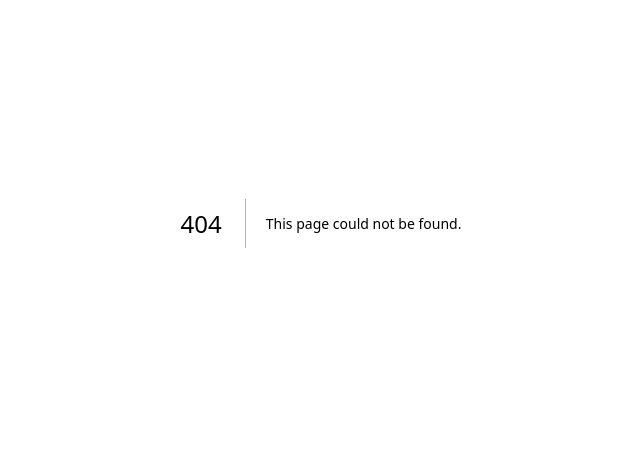
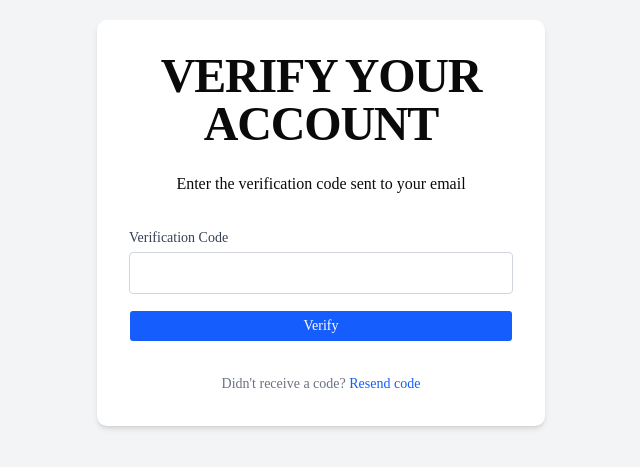
Before and after one commit to Rishi-Rana01/quite-app, a Next.js app: page /verify/1 in a window 1280 px wide. Before the commit this address had no page. Shown: the part 177-644 px from the top of the page, without its empty margins (319-959 px from the left). Built offline with nearby package versions, Linux system fonts and the light colour scheme.

Commit message:
implement account verification page with code validation and API integration

```diff
--- /dev/null
+++ b/src/app/(auth)/verify/[username]/page.tsx
@@ -0,0 +1,89 @@
+"use client"
+import { verifySchema } from '@/schemas/verifySchema'
+import { zodResolver } from "@hookform/resolvers/zod"
+import { useParams, useRouter } from 'next/navigation'
+import * as z from "zod"
+import React from 'react'
+import { useForm } from 'react-hook-form'
+import { toast } from 'sonner'
+import axios, { AxiosError } from 'axios'
+import { ApiResponse } from '@/types/ApiResponse'
+import Link from 'next/link'
+import { Button } from '@/components/ui/button'
+
+const VerifyPage = () => {
+    const router = useRouter()
+    const params = useParams<{ username: string }>()
+
+    const { register, handleSubmit, formState: { errors } } = useForm<z.infer<typeof verifySchema>>({
+        resolver: zodResolver(verifySchema),
+        defaultValues: {
+            code: '',
+        },
+    })
+
+    const onSubmit = async (data: z.infer<typeof verifySchema>) => {
+        try {
+            const response = await axios.post<ApiResponse>('/api/verify-code', {
+                username: params.username,
+                code: data.code,
+            })
+
+            toast.success('Success', {
+                description: response.data.message,
+            })
+
+            router.replace('/sign-in')
+        } catch (error) {
+            console.error('Error in verification of User', error)
+            const axiosError = error as AxiosError<ApiResponse>
+            const errorMessage = axiosError.response?.data.message ?? 'Verification failed'
+
+            toast.error('Verification Failed !!!!', {
+                description: errorMessage,
+            })
+        }
+    }
+
+
+
+    return (
+        <div className='flex justify-center items-center min-h-screen bg-gray-100'>
+            <div className='w-full max-w-md p-8 space-y-8 bg-white rounded-lg shadow-md'>
+                <div className='text-center'>
+                    <h1 className='text-4xl font-extrabold tracking-tight lg:text-5xl mb-6'>VERIFY YOUR ACCOUNT</h1>
+                    <p className='mb-4'>Enter the verification code sent to your email</p>
+                </div>
+
+                <form onSubmit={handleSubmit(onSubmit)} className='space-y-4'>
+                    <div>
+                        <label className='block text-sm font-medium text-gray-700 mb-1' htmlFor='code'>Verification Code</label>
+                        <input
+                            id='code'
+                            type='text'
+                            className='w-full rounded border border-gray-300 px-3 py-2 focus:outline-none focus:ring focus:ring-blue-200'
+                            {...register('code')}
+                        />
+                        {errors.code && <p className='mt-1 text-xs text-red-500'>{errors.code.message}</p>}
+                    </div>
+
+                    <Button
+                        type='submit'
+                        className='w-full rounded bg-blue-600 px-4 py-2 text-white hover:bg-blue-700 disabled:cursor-not-allowed disabled:bg-blue-300'
+                    >
+                        Verify
+                    </Button>
+                </form>
+
+                <p className='text-sm text-center text-gray-500'>
+                    Didn't receive a code?{' '}
+                    <Link href='/sign-up' className='text-blue-600 hover:text-blue-800'>
+                        Resend code
+                    </Link>
+                </p>
+            </div>
+        </div>
+    )
+}
+
+export default VerifyPage
```
